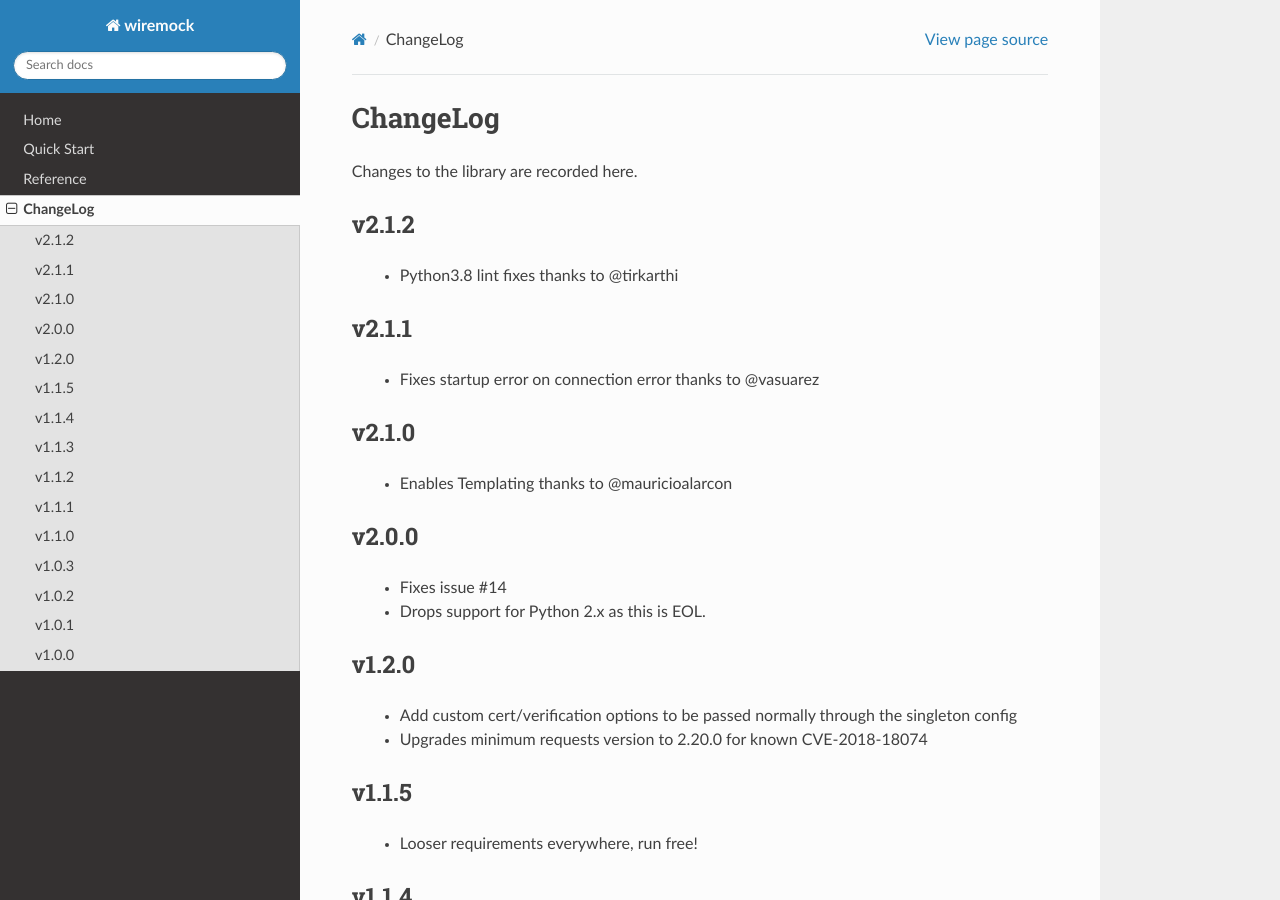
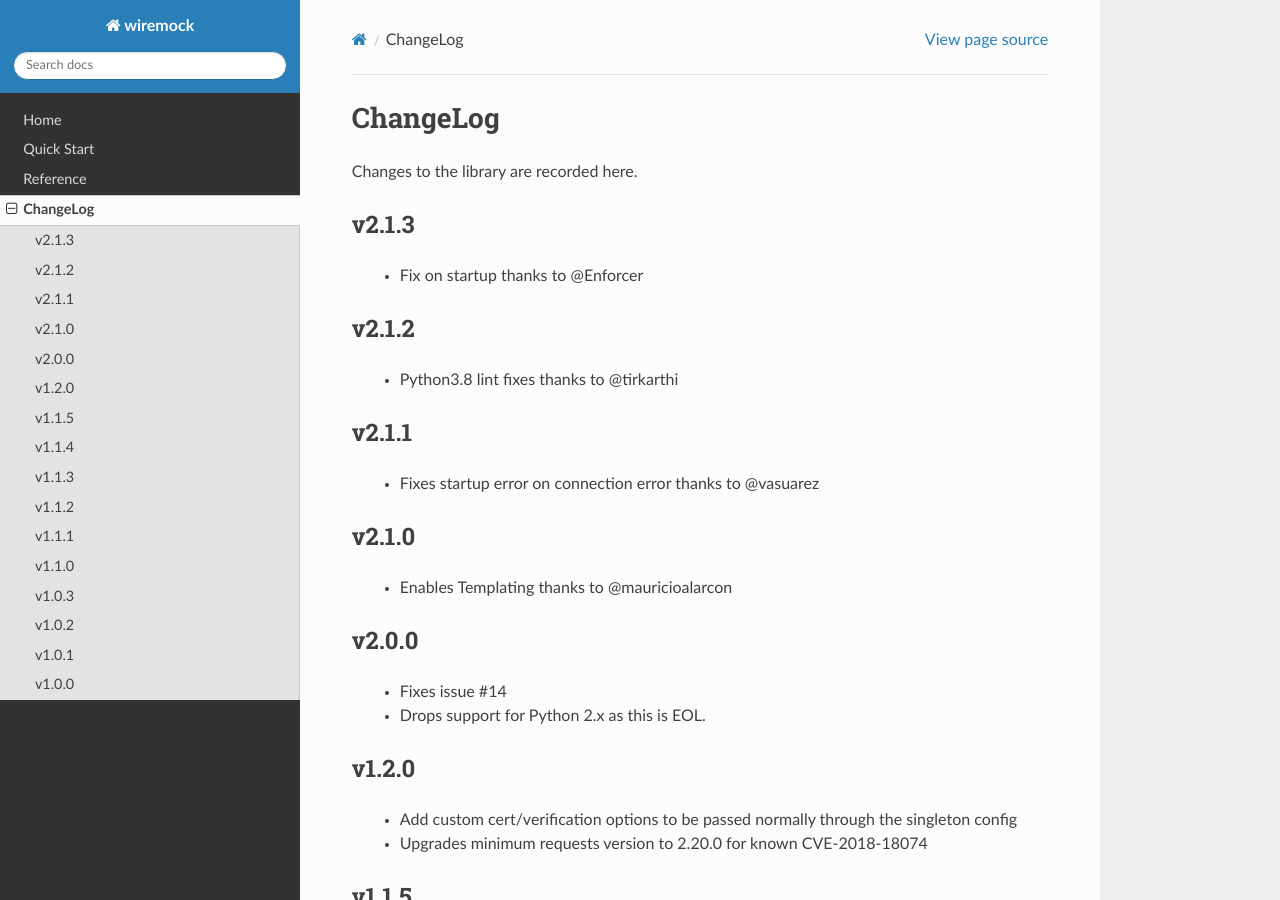
Before and after one commit to wiremock/python-wiremock, a Sphinx documentation site: the page built from docs/changelog.rst, in a window 1280 px wide and 900 px high. Built offline with Sphinx 7.4.7 and the Read the Docs theme 2.0.0, drawn with Linux system fonts in a browser that asks for light colours.

Commit message:
bump version

```diff
--- a/docs/changelog.rst
+++ b/docs/changelog.rst
@@ -4,6 +4,10 @@ ChangeLog
 =========
 
 Changes to the library are recorded here.
+
+v2.1.3
+------
+  * Fix on startup thanks to @Enforcer
 
 v2.1.2
 ------
```
Also changed, not shown: 1 other file.
